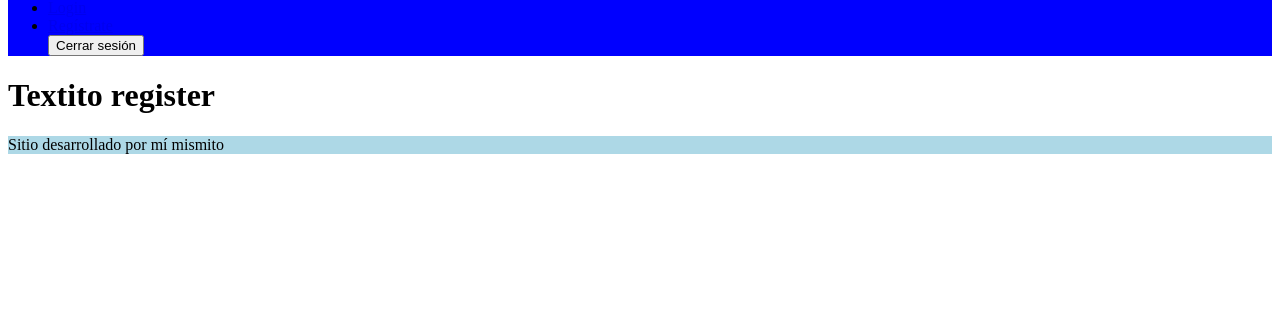
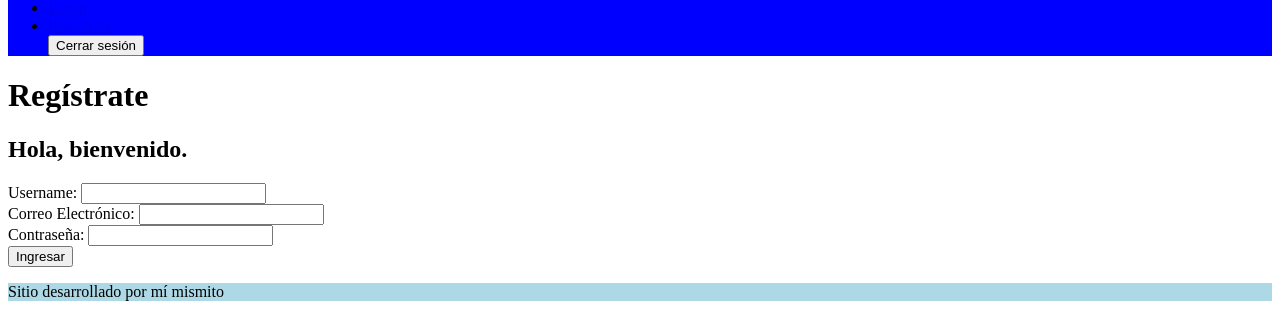
Before and after one commit to miguel-castillo-hub/clase-26, a React (Vite) app: page /register in a window 1280 px wide. Shown: the part 365-682 px from the top of the page. Built offline with nearby package versions, Linux system fonts and the light colour scheme.

Commit message:
feet: formulario de registro con validaciones

```diff
--- a/src/pages/Login.jsx
+++ b/src/pages/Login.jsx
@@ -3,7 +3,22 @@ import { Layout } from "../components/Layout"
 const Login = () => {
   return (
     <Layout background="red">
-      <h1>Textito login</h1>
+      <h1>Inicia sesión</h1>
+
+      <section>
+        <h2>Hola, bienvenido de nuevo.</h2>
+        <form>
+          <div>
+            <label>Correo Electrónico: </label>
+            <input type="email" name="email" />
+          </div>
+          <div>
+            <label>Contraseña: </label>
+            <input type="password" name="password" />
+          </div>
+          <button>Ingresar</button>
+        </form>
+      </section>
     </Layout>
   )
 }
--- a/src/pages/NotFound.jsx
+++ b/src/pages/NotFound.jsx
@@ -3,7 +3,8 @@ import { Layout } from "../components/Layout"
 const NotFound = () => {
   return (
     <Layout background="red">
-      <h1>Textito not found</h1>
+      <h1>Página no encontrada</h1>
+      <p>Lo sentimos, la página no existe.</p>
     </Layout>
   )
 }
--- a/src/pages/Register.jsx
+++ b/src/pages/Register.jsx
@@ -1,9 +1,78 @@
+import { useState } from "react"
 import { Layout } from "../components/Layout"
 
 const Register = () => {
+  const [username, setUsername] = useState("")
+  const [email, setEmail] = useState("")
+  const [password, setPassword] = useState("")
+  const [error, setError] = useState("")
+  const [success, setSuccess] = useState("")
+
+
+  const handleSubmit = () => {
+    e.preventDefault()
+    setError("")
+    setSuccess("")
+
+    if (!username || !email || !password) {
+      setError("Debes completar todos los campos")
+      return
+    }
+
+    const newUser = {
+      username: username,
+      email: email,
+      password: password
+    }
+
+    console.log(newUser)
+    setSuccess("Usuario registrado")
+
+    setUsername("")
+    setEmail("")
+    setPassword("")
+  }
+
   return (
     <Layout background="red">
-      <h1>Textito register</h1>
+      <h1>Regístrate</h1>
+
+      <section>
+        <h2>Hola, bienvenido.</h2>
+        <form onSubmit={handleSubmit}>
+          <div>
+            <label>Username: </label>
+            <input
+              type="text" onChange={(e) => setUsername(e.target.value)}
+              value={username}
+            />
+          </div>
+          <div>
+            <label>Correo Electrónico: </label>
+            <input
+              type="email"
+              onChange={(e) => setEmail(e.target.value)}
+              value={email}
+            />
+          </div>
+          <div>
+            <label>Contraseña: </label>
+            <input
+              type="password"
+              onChange={(e) => setPassword(e.target.value)}
+              value={password}
+            />
+          </div>
+          <button>Ingresar</button>
+        </form>
+
+        {
+          error && <p style={{ color: "red" }}>{error}</p>
+        }
+        {
+          success && <p style={{ color: "yellow" }}>{success}</p>
+        }
+      </section>
     </Layout>
   )
 }
```
